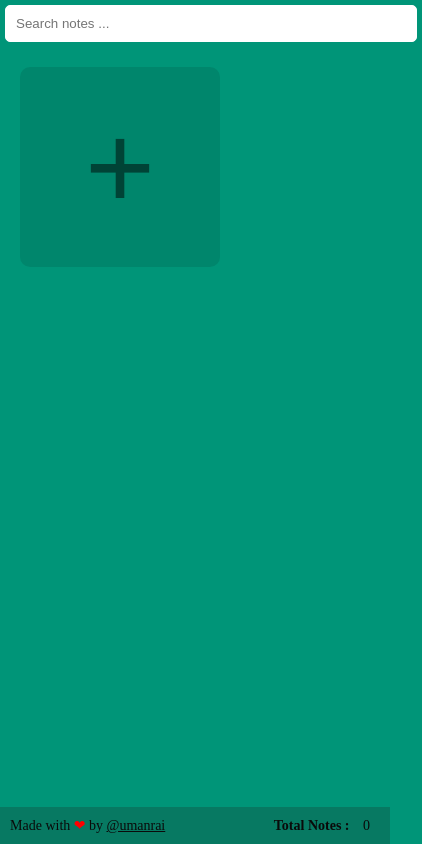
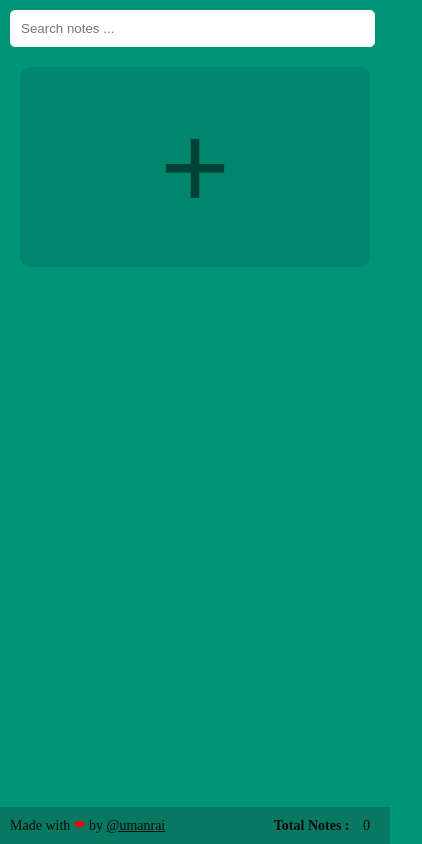
Before and after one commit to umanrai/sticky-notes, a plain HTML site: page index.html in a window 390 px wide. Shown: the whole page, 422 px wide, since content can reach past the window. Drawn offline with Linux system fonts and the light colour scheme.

Commit message:
Add responsive css

```diff
--- a/index.html
+++ b/index.html
@@ -11,7 +11,7 @@
     </head>
     <body>
 
-        <input type="text" class="search" placeholder="Search notes ...">
+        <div class="search-bar"><input type="text" class="search" placeholder="Search notes ..."></div>
 
         <div id="app">
             <!-- <textarea class="note" name="" id="" cols="30" rows="10">This is simple notes.</textarea>
--- a/src/style.css
+++ b/src/style.css
@@ -42,10 +42,14 @@ body {
     padding: 10px;
     border-radius: 5px;
     margin: 5px;
-    width: 100%;
     border: 1px solid #fff;
 }
 
+.search-bar input{
+    width: 97%;
+    margin: 10px 0 0 10px;
+
+}
 .footer {
     position: fixed;
     bottom: 0;
@@ -64,3 +68,13 @@ body {
 .footer span {
     padding: 10px;
 }
+
+@media only screen and (max-width: 600px) {
+    #app {
+        grid-template-columns: repeat(auto-fill, 100%);
+    }
+
+    .search-bar input {
+        width: 88%;
+    }
+}
```
